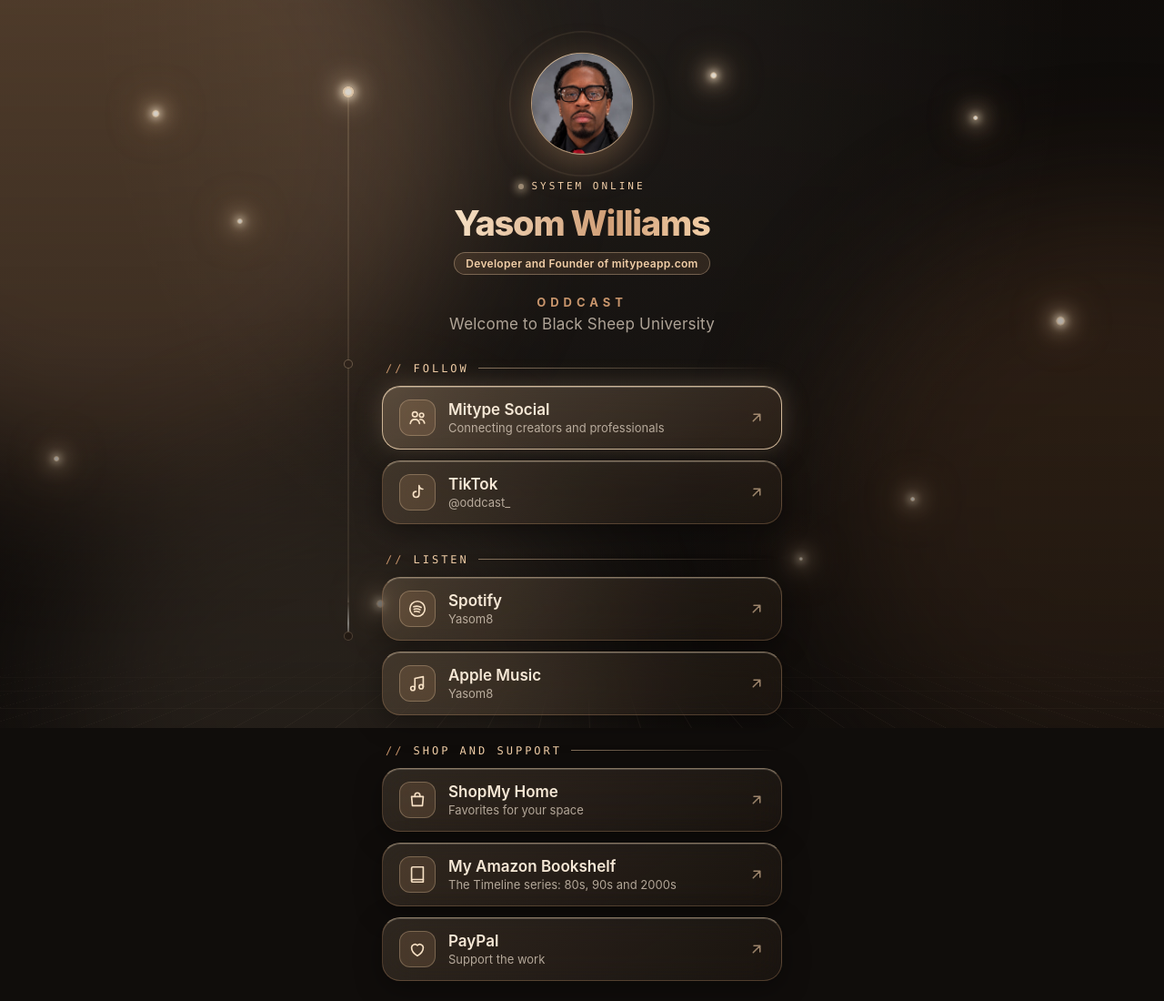
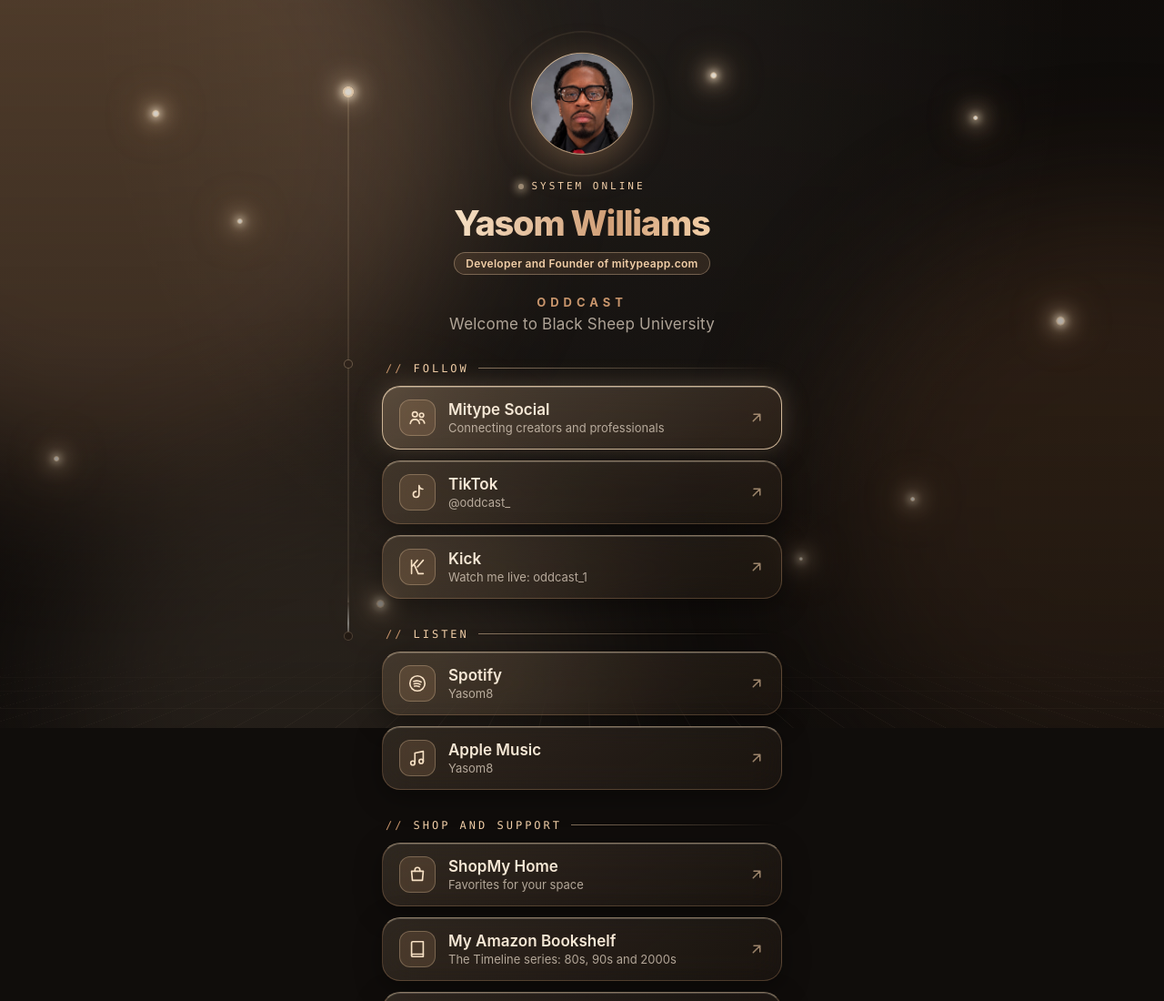
Before and after one commit to mitype/mitype.github.io, a plain HTML site: page index.html in a window 1280 px wide. Shown: the top 1100 px of the page at 91% size. Drawn offline with Linux system fonts and the light colour scheme.

Commit message:
Add Kick link

```diff
--- a/index.html
+++ b/index.html
@@ -110,6 +110,11 @@ footer{margin-top:28px;font-size:13px;color:var(--mute);text-align:center;animat
       <span class="txt">TikTok<small>@oddcast_</small></span>
       <svg class="arrow" viewBox="0 0 24 24"><path d="M7 17 17 7M8 7h9v9"/></svg>
     </a>
+<a class="card" style="--i:2" href="https://kick.com/oddcast-1" target="_blank" rel="noopener">
+<span class="ico"><svg viewBox="0 0 24 24"><path d="M5 4v16M5 12l7-8M8.5 10 13 20M13 20h6M12 12l7-8"/></svg></span>
+<span class="txt">Kick<small>Watch me live: oddcast_1</small></span>
+<svg class="arrow" viewBox="0 0 24 24"><path d="M7 17 17 7M8 7h9v9"/></svg>
+</a>
   </section>
 
   <section class="group" style="margin-top:20px">
```
